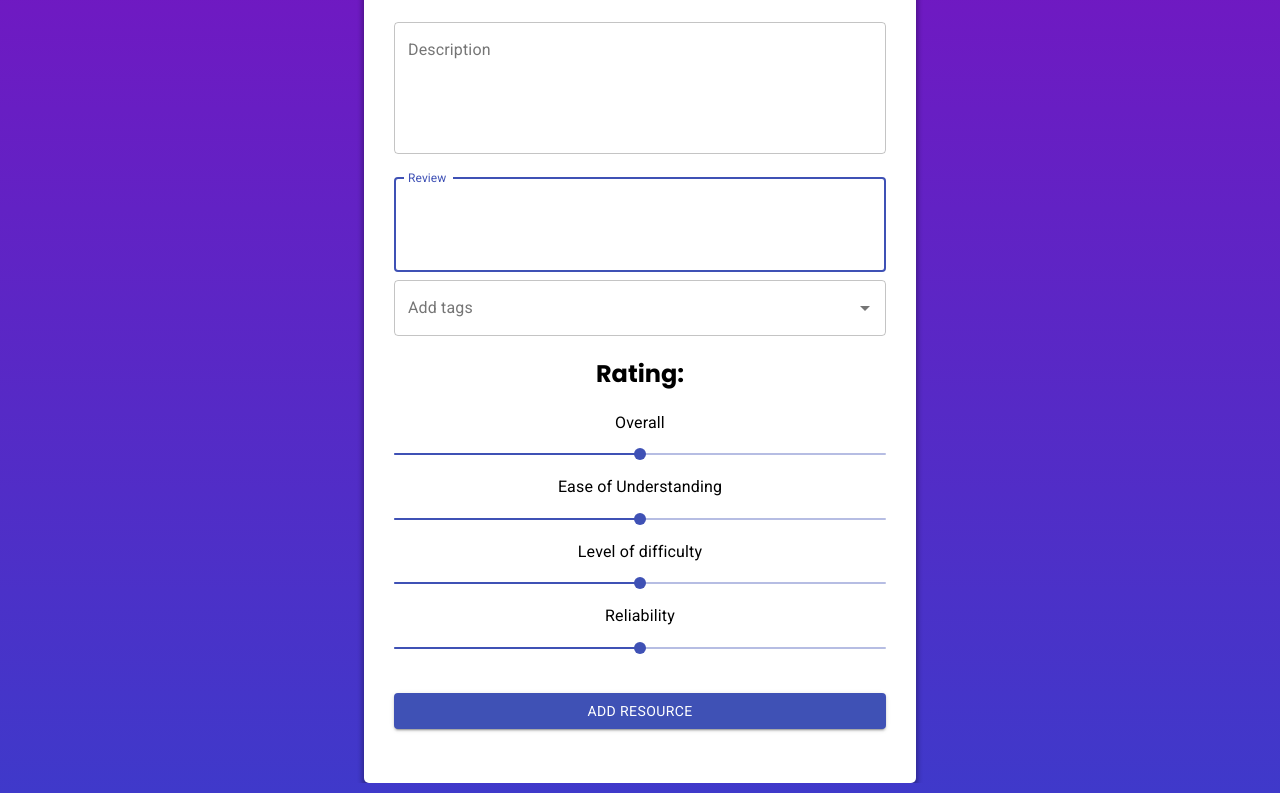
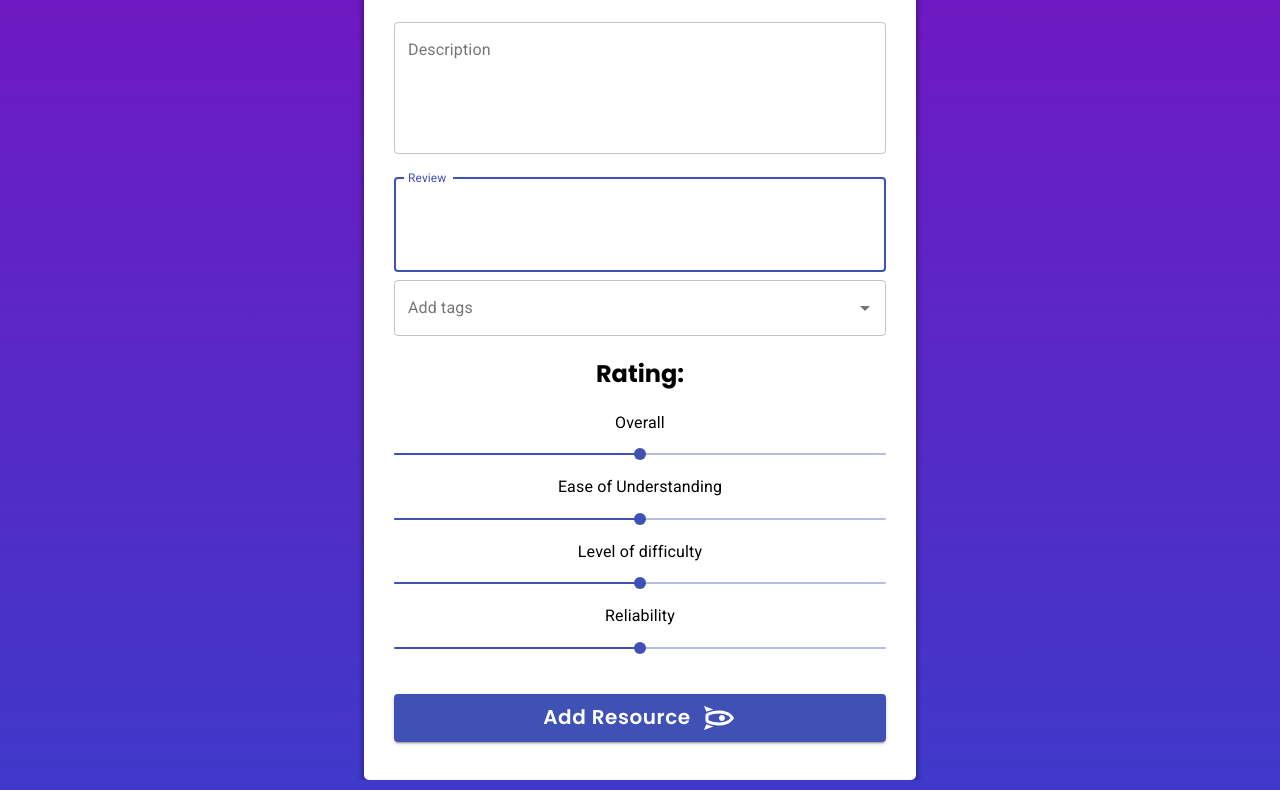
Before and after one commit to Felix-Poon/RSE-Launchpad-Frontend, a React (Create React App) app: page /add_resource in a window 1280 px wide. Shown: the part 474-1267 px from the top of the page. Built offline with nearby package versions, Linux system fonts and the light colour scheme; no server answers; what aws-amplify would draw is missing.

Commit message:
fixed buttons

```diff
--- a/src/pages/AddResource.js
+++ b/src/pages/AddResource.js
@@ -15,6 +15,8 @@ import Link from '@material-ui/core/Link';
 import MenuItem from "@material-ui/core/MenuItem";
 import { Typography, Slider, Tooltip } from '@material-ui/core';
 import Autocomplete, { createFilterOptions } from '@material-ui/lab/Autocomplete';
+import Icon from '@mdi/react'
+import { mdiRocketOutline } from '@mdi/js';
 
 const useStyles = makeStyles((theme) => ({
   placement: {
@@ -28,7 +30,8 @@ const useStyles = makeStyles((theme) => ({
     padding: '0 90px',
   },
   heading: {
-    fontSize: '3rem'
+    /* fontSize: '3rem' */
+    fontSize: '4vw',
   },
   paper: {
     display: 'flex',
@@ -42,6 +45,11 @@ const useStyles = makeStyles((theme) => ({
   },
   submit: {
     margin: theme.spacing(3, 0, 2),
+    textTransform: 'none',
+    fontFamily: 'Poppins, sans-serif',
+    fontWeight: 600,
+    margin: '10px 0 0 0',
+    fontSize: '1.25rem',
   },
 }));
 
@@ -299,15 +307,24 @@ export function AddResource() {
               max={10}
               onChange = {(e, val) => setRating({...rating, "reliability": `${val}`})}
               />
+            <div>
                   <Button
                     type="submit"
-              fullWidth
                     variant="contained"
                     color="primary"
                     className={classes.submit}
+                    fullWidth
+                    style={{margin: '25px 0 0 0', fontSize: '1.25rem'}}
                   >
-              Add resource
+                    Add Resource
+                    <Icon path={mdiRocketOutline}
+                      size={1.5}
+                      color="white"
+                      rotate='90'
+                      style={{margin: '0 0 0 10px'}}
+                    />
                   </Button>
+                </div>
           </form>
         </div>
       </Box>
--- a/src/pages/EditResource.js
+++ b/src/pages/EditResource.js
@@ -15,6 +15,9 @@ import Link from '@material-ui/core/Link';
 import MenuItem from "@material-ui/core/MenuItem";
 import { Typography, Slider, Tooltip } from '@material-ui/core';
 import Autocomplete, { createFilterOptions } from '@material-ui/lab/Autocomplete';
+import Icon from '@mdi/react'
+import { mdiRocketOutline } from '@mdi/js';
+
 
 const useStyles = makeStyles((theme) => ({
   placement: {
@@ -42,6 +45,11 @@ const useStyles = makeStyles((theme) => ({
   },
   submit: {
     margin: theme.spacing(3, 0, 2),
+    textTransform: 'none',
+    fontFamily: 'Poppins, sans-serif',
+    fontWeight: 600,
+    margin: '10px 0 0 0',
+    fontSize: '1.25rem',
   },
   urlLinkDisplay: {
       textAlign: 'left',
@@ -287,15 +295,24 @@ export function EditResource() {
               max={5}
               onChange = {(e, val) => setRating({...rating, "reliability": `${val}`})}
               />
+            <div>
               <Button
                 type="submit"
-              fullWidth
                 variant="contained"
                 color="primary"
                 className={classes.submit}
+                fullWidth
+                style={{margin: '25px 0 0 0', fontSize: '1.25rem'}}
               >
-              Update
+                Edit Resource
+                <Icon path={mdiRocketOutline}
+                  size={1.5}
+                  color="white"
+                  rotate='90'
+                  style={{margin: '0 0 0 10px'}}
+                />
               </Button>
+            </div>
           </form>
         </div>
       </Box>
--- a/src/pages/RateResource.js
+++ b/src/pages/RateResource.js
@@ -15,6 +15,8 @@ import Link from '@material-ui/core/Link';
 import MenuItem from "@material-ui/core/MenuItem";
 import { Typography, Slider, Tooltip } from '@material-ui/core';
 import Autocomplete, { createFilterOptions } from '@material-ui/lab/Autocomplete';
+import Icon from '@mdi/react'
+import { mdiRocketOutline } from '@mdi/js';
 
 const useStyles = makeStyles((theme) => ({
   placement: {
@@ -42,6 +44,11 @@ const useStyles = makeStyles((theme) => ({
   },
   submit: {
     margin: theme.spacing(3, 0, 2),
+    textTransform: 'none',
+    fontFamily: 'Poppins, sans-serif',
+    fontWeight: 600,
+    margin: '10px 0 0 0',
+    fontSize: '1.25rem',
   },
   resourceDisplay: {
       textAlign: 'left',
@@ -155,15 +162,24 @@ export function RateResource(props) {
               max={5}
               onChange = {(e, val) => setRating({...rating, "reliability": `${val}`})}
             />
+            <div>
               <Button
                 type="submit"
-              fullWidth
                 variant="contained"
                 color="primary"
                 className={classes.submit}
+                fullWidth
+                style={{margin: '25px 0 0 0', fontSize: '1.25rem'}}
               >
                 Rate Resource
+                <Icon path={mdiRocketOutline}
+                  size={1.5}
+                  color="white"
+                  rotate='90'
+                  style={{margin: '0 0 0 10px'}}
+                />
               </Button>
+            </div>
           </form>
         </div>
       </Box>
```
Lines whose indentation alone changed are shown as unchanged.
